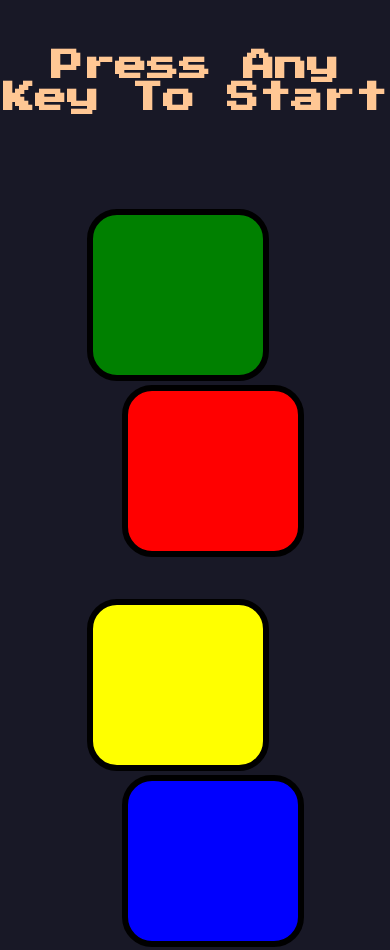
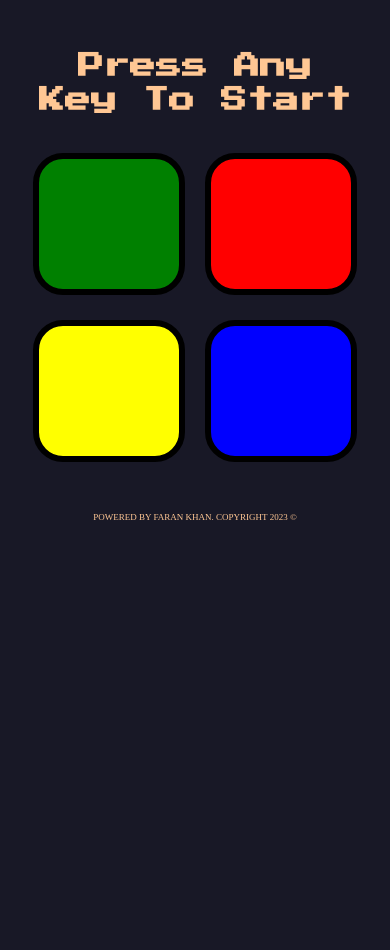
Before and after one commit to farankhan125/The-Simon-Game, a plain HTML site: page index.html in a window 390 px wide. Shown: the top 950 px of the page. After the commit the page ends 844 px from the top, so only its background shows below. Drawn offline with nearby package versions, Linux system fonts and the light colour scheme.

Commit message:
Media Queries Added!
This is the 2.0 version of The Simon Game. Before the release of this version, the game was playable just on large screens i.e laptops etc. In version 2.0, Media Queries are added making it playable on all devices i.e phones, tablets, ipads, laptops etc.

```diff
--- a/styles.css
+++ b/styles.css
@@ -5,10 +5,12 @@ body {
 }
 
 h1 {
+    margin-top: 50px;
+    padding: 0 70px;
+    line-height: 1.3;
     font-family: 'Press Start 2P', cursive;
     color: #ffc794;
     text-align: center;
-    margin-top: 50px;
 }
 
 .main1, .main2 {
@@ -16,11 +18,19 @@ h1 {
 }
 
 .main1 {
-    margin-top: 95px;
+    margin-top: 82px;
+    padding: 0 70px;
+    display: flex;
+    justify-content: center;
+    gap: 70px;
 }
 
 .main2 {
     margin-top: 38px;
+    padding: 0 70px;
+    display: flex;
+    justify-content: center;
+    gap: 70px;
 }
 
 .div-sub1, .div-sub2, .div-sub3, .div-sub4 {
@@ -33,22 +43,18 @@ h1 {
 
 .div-sub1 {
     background-color: green;
-    margin-right: 35px;
 }
 
 .div-sub2 {
     background-color: red;
-    margin-left: 35px;
 }
 
 .div-sub3 {
     background-color: yellow;
-    margin-right: 35px;
 }
 
 .div-sub4 {
     background-color: blue;
-    margin-left: 35px;
 }
 
 /* -------------------------------------Footer CSS------------------------------------- */
@@ -61,6 +67,99 @@ footer {
 p {
     color: #ffc794;
     font-size: 9px;
+}
+
+/* ---------------------------------- MEDIA QUERIES ------------------------------- */
+
+@media screen and (max-width: 578px) {
+
+    h1 {
+        margin-top: 50px;
+        padding: 0 40px;
+        font-size: 30px;
+    }
+
+    .main1 {
+        margin-top: 50px;
+        padding: 0 30px;
+        gap: 30px;
+    }
+
+    .main2 {
+        margin-top: 25px;
+        padding: 0 30px;
+        gap: 30px;
+    }
+
+    .div-sub1, .div-sub2, .div-sub3, .div-sub4 {
+        width: 160px;
+        height: 150px;
+    }
+
+    .footer {
+        margin-top: 40px;
+    }
+
+}
+
+@media screen and (max-width: 440px) {
+
+    h1 {
+        margin-top: 50px;
+        padding: 0 30px;
+        font-size: 26px;
+    }
+
+    .div-sub1, .div-sub2, .div-sub3, .div-sub4 {
+        width: 140px;
+        height: 130px;
+    }
+
+    .main1 {
+        margin-top: 35px;
+        padding: 0 20px;
+        gap: 20px;
+    }
+
+    .main2 {
+        padding: 0 20px;
+        gap: 20px;
+    }
+
+    .footer {
+        margin-top: 35px;
+    }
+}
+
+@media screen and (max-width: 372px) {
+
+    h1 {
+        padding: 0 20px;
+        font-size: 24px;
+    }
+
+    .div-sub1, .div-sub2, .div-sub3, .div-sub4 {
+        width: 120px;
+        height: 110px;
+        border: solid black 5px;
+    }
+
+    .main1 {
+        margin-top: 45px;
+        padding: 0 20px;
+        gap: 20px;
+    }
+
+    .main2 {
+        margin-top: 20px;
+        padding: 0 20px;
+        gap: 20px;
+    }
+
+    .footer {
+        margin-top: 45px;
+    }
+
 }
 
 /* -------------------------------------JQuery CSS------------------------------------- */
```
